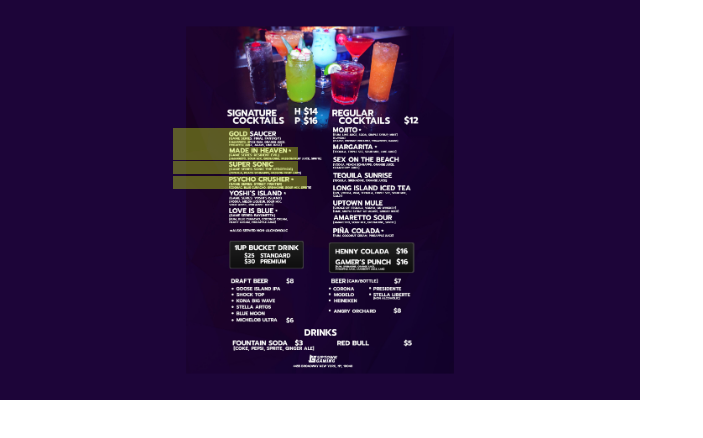
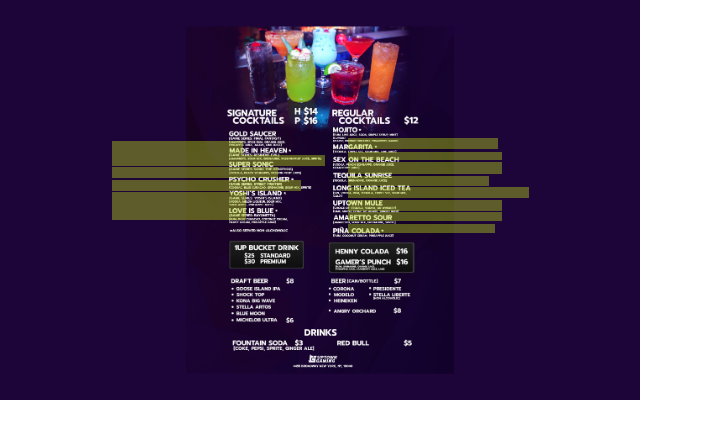
Before and after one commit to eotoalex/qr_wa_86thewait, a Next.js app: page / in a window 1280 px wide. Shown: the top 438 px of the page, without its empty margins (0-703 px from the left). Built offline with nearby package versions, Linux system fonts and the light colour scheme.

Commit message:
added most of the clickable areas, still have a few more areas to set as clickable then we can move into saving the input and drink choice to state with ice or no ice.

```diff
--- /dev/null
+++ b/src/app/overlayStyles.js
@@ -0,0 +1,214 @@
+export const goldSaucer = {
+    position: 'absolute',
+    top: '35.3%',
+    left: '17.5%',
+    width: '20.4%',
+    height: '3.4%',
+    backgroundColor: 'rgba(189, 222, 20, 0.4)',
+    display: 'flex',
+    justifyContent: 'center',
+    alignItems: 'center',
+    color: 'white',
+    fontSize: '24px',
+    zIndex: 1,
+    cursor: 'pointer',
+
+  };
+  export const madeInHeaven = {
+    position: 'absolute',
+    top: '38.8%',
+    left: '17.5%',
+    width: '33.3%',
+    height: '2.8%',
+    backgroundColor: 'rgba(189, 222, 20, 0.4)',
+    display: 'flex',
+    justifyContent: 'center',
+    alignItems: 'center',
+    color: 'white',
+    fontSize: '24px',
+    zIndex: 1,
+    cursor: 'pointer',
+
+  };
+  export const superSonic = {
+    position: 'absolute',
+    top: '41.7%',
+    left: '17.5%',
+    width: '26%',
+    height: '2.9%',
+    backgroundColor: 'rgba(189, 222, 20, 0.4)',
+    display: 'flex',
+    justifyContent: 'center',
+    alignItems: 'center',
+    color: 'white',
+    fontSize: '24px',
+    zIndex: 1,
+    cursor: 'pointer',
+
+  };
+  export const psychoCrusher = {
+    position: 'absolute',
+    top: '44.9%',
+    left: '17.5%',
+    width: '29.6%',
+    height: '2.8%',
+    backgroundColor: 'rgba(189, 222, 20, 0.4)',
+    display: 'flex',
+    justifyContent: 'center',
+    alignItems: 'center',
+    color: 'white',
+    fontSize: '24px',
+    zIndex: 1,
+    cursor: 'pointer',
+  };
+  export const yoshiIsland = {
+    position: 'absolute',
+    top: '47.9%',
+    left: '17.5%',
+    width: '21%',
+    height: '3.5%',
+    backgroundColor: 'rgba(189, 222, 20, 0.4)',
+    display: 'flex',
+    justifyContent: 'center',
+    alignItems: 'center',
+    color: 'white',
+    fontSize: '24px',
+    zIndex: 1,
+    cursor: 'pointer',
+  };
+  export const loveIsBlue = {
+    position: 'absolute',
+    top: '51.6%',
+    left: '17.5%',
+    width: '21%',
+    height: '3.5%',
+    backgroundColor: 'rgba(189, 222, 20, 0.4)',
+    display: 'flex',
+    justifyContent: 'center',
+    alignItems: 'center',
+    color: 'white',
+    fontSize: '24px',
+    zIndex: 1,
+    cursor: 'pointer',
+  };
+
+  export const mojito = {
+    position: 'absolute',
+    top: '34.4%',
+    left: '54.4%',
+    width: '23.4%',
+    height: '2.9%',
+    backgroundColor: 'rgba(189, 222, 20, 0.4)',
+    display: 'flex',
+    justifyContent: 'center',
+    alignItems: 'center',
+    color: 'white',
+    fontSize: '24px',
+    zIndex: 1,
+    cursor: 'pointer',
+  };
+  export const margarita = {
+    position: 'absolute',
+    top: '38%',
+    left: '54.4%',
+    width: '24%',
+    height: '2.1%',
+    backgroundColor: 'rgba(189, 222, 20, 0.4)',
+    display: 'flex',
+    justifyContent: 'center',
+    alignItems: 'center',
+    color: 'white',
+    fontSize: '24px',
+    zIndex: 1,
+    cursor: 'pointer',
+  };
+  export const sexOnTheBeach = {
+    position: 'absolute',
+    top: '40.6%',
+    left: '54.4%',
+    width: '24%',
+    height: '3%',
+    backgroundColor: 'rgba(189, 222, 20, 0.4)',
+    display: 'flex',
+    justifyContent: 'center',
+    alignItems: 'center',
+    color: 'white',
+    fontSize: '24px',
+    zIndex: 1,
+    cursor: 'pointer',
+  };
+  export const tequilaSunrise = {
+    position: 'absolute',
+    top: '44.1%',
+    left: '54.4%',
+    width: '22%',
+    height: '2.3%',
+    backgroundColor: 'rgba(189, 222, 20, 0.4)',
+    display: 'flex',
+    justifyContent: 'center',
+    alignItems: 'center',
+    color: 'white',
+    fontSize: '24px',
+    zIndex: 1,
+    cursor: 'pointer',
+  };
+  export const longIslandIcedTea = {
+    position: 'absolute',
+    top: '46.7%',
+    left: '54.4%',
+    width: '28.2%',
+    height: '2.8%',
+    backgroundColor: 'rgba(189, 222, 20, 0.4)',
+    display: 'flex',
+    justifyContent: 'center',
+    alignItems: 'center',
+    color: 'white',
+    fontSize: '24px',
+    zIndex: 1,
+    cursor: 'pointer',
+  };
+  export const uptownMule = {
+    position: 'absolute',
+    top: '50%',
+    left: '54.4%',
+    width: '24%',
+    height: '2.7%',
+    backgroundColor: 'rgba(189, 222, 20, 0.4)',
+    display: 'flex',
+    justifyContent: 'center',
+    alignItems: 'center',
+    color: 'white',
+    fontSize: '24px',
+    zIndex: 1,
+    cursor: 'pointer',
+  };
+  export const amarettoSour = {
+    position: 'absolute',
+    top: '53.1%',
+    left: '54.4%',
+    width: '24%',
+    height: '2.2%',
+    backgroundColor: 'rgba(189, 222, 20, 0.4)',
+    display: 'flex',
+    justifyContent: 'center',
+    alignItems: 'center',
+    color: 'white',
+    fontSize: '24px',
+    zIndex: 1,
+    cursor: 'pointer',
+  };
+  export const pinaColada = {
+    position: 'absolute',
+    top: '56%',
+    left: '54.4%',
+    width: '23%',
+    height: '2.2%',
+    backgroundColor: 'rgba(189, 222, 20, 0.4)',
+    display: 'flex',
+    justifyContent: 'center',
+    alignItems: 'center',
+    color: 'white',
+    fontSize: '24px',
+    zIndex: 1,
+    cursor: 'pointer',
+  };
--- a/src/app/page.js
+++ b/src/app/page.js
@@ -6,6 +6,23 @@ import 'bootstrap/dist/css/bootstrap.min.css';
 import { useRouter } from 'next/navigation';
 import Image from 'next/image';
 import styles from './styles.css';
+import {
+  goldSaucer,
+  madeInHeaven,
+  superSonic,
+  psychoCrusher,
+  yoshiIsland,
+  loveIsBlue,
+  mojito,
+  margarita,
+  sexOnTheBeach,
+  tequilaSunrise,
+  longIslandIcedTea,
+  uptownMule,
+  amarettoSour,
+  pinaColada
+
+} from './overlayStyles';
 
 export default function Home() {
   const [show, setShow] = useState(false);
@@ -71,70 +88,7 @@ export default function Home() {
     padding:'0',
 
   };
-  const goldSaucer = {
-    position: 'absolute',
-    top: '32%',
-    left: '27%',
-    width: '12%',
-    height: '4.7%',
-    backgroundColor: 'rgba(189, 222, 20, 0.4)',
-    display: 'flex',
-    justifyContent: 'center',
-    alignItems: 'center',
-    color: 'white',
-    fontSize: '24px',
-    zIndex: 1,
-    cursor: 'pointer',
 
-  };
-  const madeInHeaven = {
-    position: 'absolute',
-    top: '36.8%',
-    left: '27%',
-    width: '19.5%',
-    height: '3.3%',
-    backgroundColor: 'rgba(189, 222, 20, 0.4)',
-    display: 'flex',
-    justifyContent: 'center',
-    alignItems: 'center',
-    color: 'white',
-    fontSize: '24px',
-    zIndex: 1,
-    cursor: 'pointer',
-
-  };
-  const superSonic = {
-    position: 'absolute',
-    top: '40.2%',
-    left: '27%',
-    width: '19.5%',
-    height: '3.4%',
-    backgroundColor: 'rgba(189, 222, 20, 0.4)',
-    display: 'flex',
-    justifyContent: 'center',
-    alignItems: 'center',
-    color: 'white',
-    fontSize: '24px',
-    zIndex: 1,
-    cursor: 'pointer',
-
-  };
-  const psychoCrusher = {
-    position: 'absolute',
-    top: '43.9%',
-    left: '27%',
-    width: '21%',
-    height: '3.4%',
-    backgroundColor: 'rgba(189, 222, 20, 0.4)',
-    display: 'flex',
-    justifyContent: 'center',
-    alignItems: 'center',
-    color: 'white',
-    fontSize: '24px',
-    zIndex: 1,
-    cursor: 'pointer',
-
-  };
   return (
 
     <div style={container} >
@@ -150,23 +104,74 @@ export default function Home() {
             <div
             style={goldSaucer}
             className=''
-        onClick={log}
+            onClick={handleShow}
             />
             <div
             style={madeInHeaven}
             className=''
-        onClick={log}
+            onClick={handleShow}
             />
             <div
             style={superSonic}
             className=''
-        onClick={log}
+            onClick={handleShow}
             />
             <div
             style={psychoCrusher}
             className=''
-        onClick={log}
+            onClick={handleShow}
             />
+            <div
+            style={yoshiIsland}
+            className=''
+            onClick={handleShow}
+            />
+            <div
+            style={loveIsBlue}
+            className=''
+            onClick={handleShow}
+            />
+            <div
+              style={mojito}
+              className=''
+              onClick={handleShow}
+              />
+              <div
+              style={margarita}
+              className=''
+              onClick={handleShow}
+              />
+              <div
+              style={sexOnTheBeach}
+              className=''
+              onClick={handleShow}
+              />
+              <div
+              style={tequilaSunrise}
+              className=''
+              onClick={handleShow}
+              />
+              <div
+              style={longIslandIcedTea}
+              className=''
+              onClick={handleShow}
+              />
+              <div
+              style={uptownMule}
+              className=''
+              onClick={handleShow}
+            />
+                <div
+              style={amarettoSour}
+              className=''
+              onClick={handleShow}
+              />
+              <div
+              style={pinaColada}
+              className=''
+              onClick={handleShow}
+            />
+
 
         </div>
               {/* Modal */}
```
Lines whose indentation alone changed are shown as unchanged.
